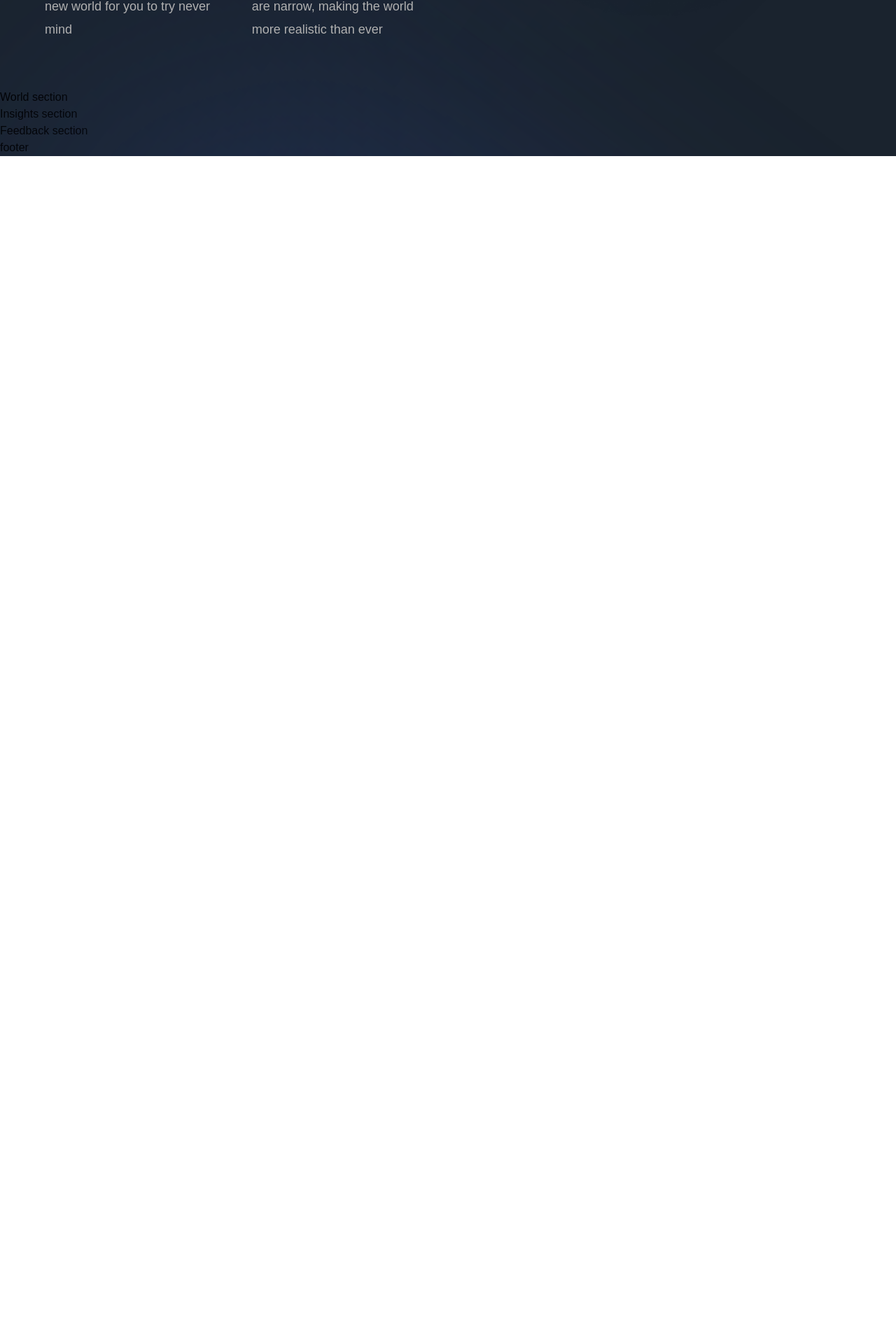
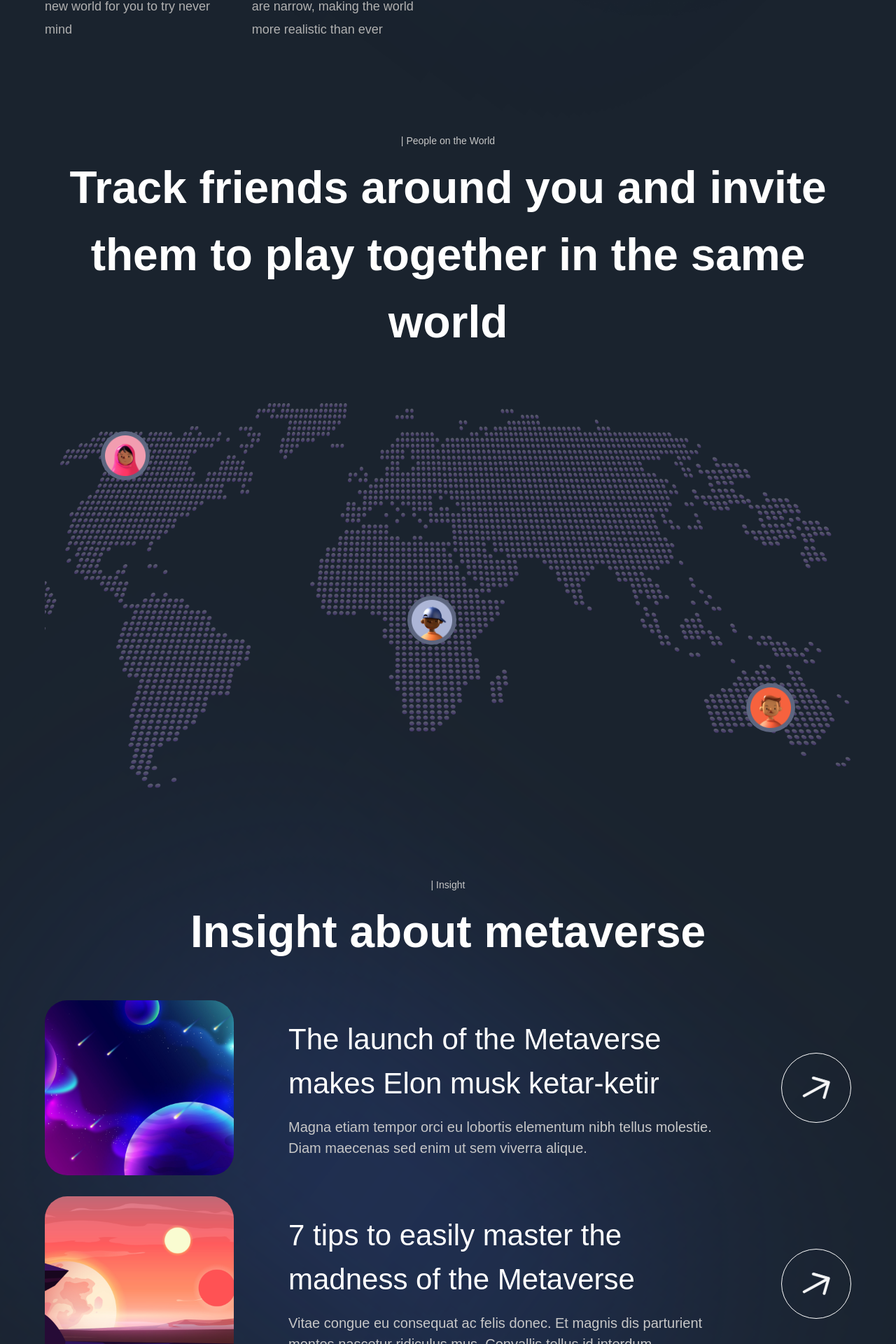
Before and after one commit to Rotaralexc/MetaverseLandingPage, a Next.js app: page / in a window 1280 px wide. Shown: the part 3933-5853 px from the top of the page at 70% size. Before the commit the page ends 4156 px from the top, so only its background shows below. Built offline with nearby package versions, Linux system fonts and the light colour scheme; a web font is replaced by a local one.

Commit message:
Implement World & Insight sections

```diff
--- a/components/InsightCard.jsx
+++ b/components/InsightCard.jsx
@@ -1,9 +1,40 @@
 'use client';
 
-const InsightCard = () => (
-  <div>
-    Insight Card
-  </div>
+import { motion } from 'framer-motion';
+
+import { fadeIn } from '../utils/motion';
+
+const InsightCard = ({ imgUrl, title, subtitle, index }) => (
+  <motion.div
+    variants={fadeIn('up', 'spring', index * 0.5, 1)}
+    className="flex md:flex-row flex-col gap-4"
+  >
+    <img
+      src={imgUrl}
+      alt="planet-01"
+      className="md:w-[270px] w-full h-[250px] rounded-[32px] object-cover"
+    />
+    <div className="w-full flex justify-between items-center">
+      <div className="flex-1 md:ml-[62px] flex flex-col max-w-[650px]">
+        <h4 className="font-normal lg:text-[42px] text-[26px] text-white">
+          {title}
+        </h4>
+        <p className="mt-[16px] font-normal lg:text-[20px] text-[14px] text-secondary-white">
+          {subtitle}
+        </p>
+      </div>
+
+      <div
+        className="lg:flex hidden items-center justify-center w-[100px] h-[100px] rounded-full bg-transparent border-[1px] border-white"
+      >
+        <img
+          src="/arrow.svg"
+          alt="arrow"
+          className="w-[40%] h-[40%] object-contain"
+        />
+      </div>
+    </div>
+  </motion.div>
 );
 
 export default InsightCard;
--- a/sections/Insights.jsx
+++ b/sections/Insights.jsx
@@ -1,8 +1,29 @@
 'use client';
 
+import { motion } from 'framer-motion';
+
+import styles from '../styles';
+import { insights } from '../constants';
+import { staggerContainer } from '../utils/motion';
+import { InsightCard, TitleText, TypingText } from '../components';
+
 const Insights = () => (
-  <section>
-    Insights section
+  <section className={`${styles.paddings} relative z-10`}>
+    <motion.div
+      variants={staggerContainer}
+      initial="hidden"
+      whileInView="show"
+      viewport={{ once: false, amount: 0.25 }}
+      className={`${styles.innerWidth} mx-auto flex flex-col`}
+    >
+      <TypingText title="| Insight" textStyles="text-center" />
+      <TitleText title={<>Insight about metaverse</>} textStyles="text-center" />
+      <div className="mt-[50px] flex flex-col gap-[30px]">
+        {insights.map((item, index) => (
+          <InsightCard key={`insight-${index}`} {...item} index={index + 1} />
+        ))}
+      </div>
+    </motion.div>
   </section>
 );
 
--- a/sections/World.jsx
+++ b/sections/World.jsx
@@ -1,8 +1,50 @@
 'use client';
 
+import { motion } from 'framer-motion';
+
+import styles from '../styles';
+import { TitleText, TypingText } from '../components';
+import { fadeIn, staggerContainer } from '../utils/motion';
+
 const World = () => (
-  <section>
-    World section
+  <section className={`${styles.paddings} relative z-10`}>
+    <motion.div
+      variants={staggerContainer}
+      initial="hidden"
+      whileInView="show"
+      viewport={{ once: false, amount: 0.25 }}
+      className={`${styles.innerWidth} mx-auto flex flex-col`}
+    >
+
+      <TypingText title="| People on the World" textStyles="text-center" />
+      <TitleText
+        title={(
+          <>Track friends around you and invite them to play together in the same
+            world
+          </>
+        )}
+        textStyles="text-center"
+      />
+
+      <motion.div
+        variants={fadeIn('up', 'tween', 0.3, 1)}
+        className="relative mt-[68px] flex w-full h-[550px]"
+      >
+        <img src="/map.png" alt="map" className="w-full h-full object-cover" />
+
+        <div className="absolute bottom-20 right-20 w-[70px] h-[70px] p-[6px] rounded-full bg-[#5D6680]">
+          <img src="people-01.png" alt="people" className="w-full h-full" />
+        </div>
+
+        <div className="absolute top-10 left-20 w-[70px] h-[70px] p-[6px] rounded-full bg-[#5D6680]">
+          <img src="/people-02.png" alt="people" className="w-full h-full" />
+        </div>
+
+        <div className="absolute top-1/2 left-[45%] w-[70px] h-[70px] p-[6px] rounded-full bg-[#5D6680]">
+          <img src="people-03.png" alt="people" className="w-full h-full" />
+        </div>
+      </motion.div>
+    </motion.div>
   </section>
 );
 
```
